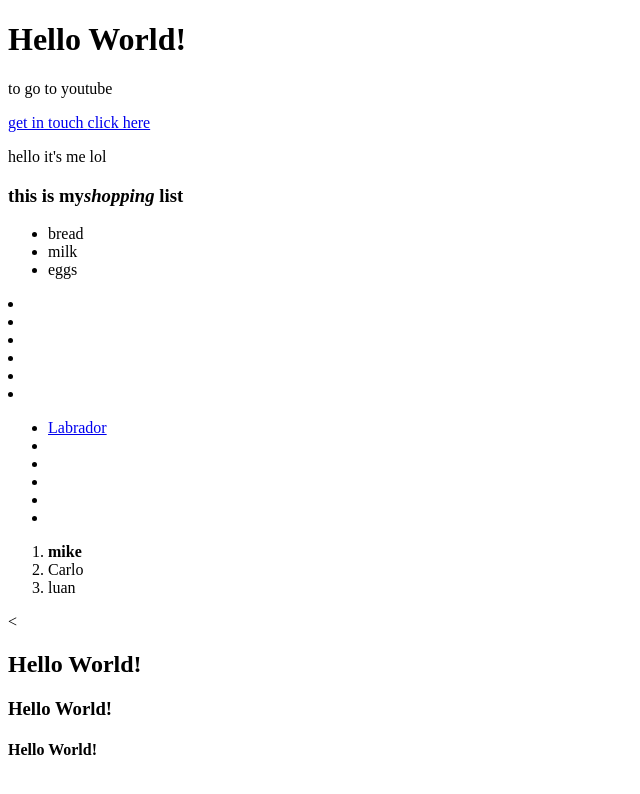
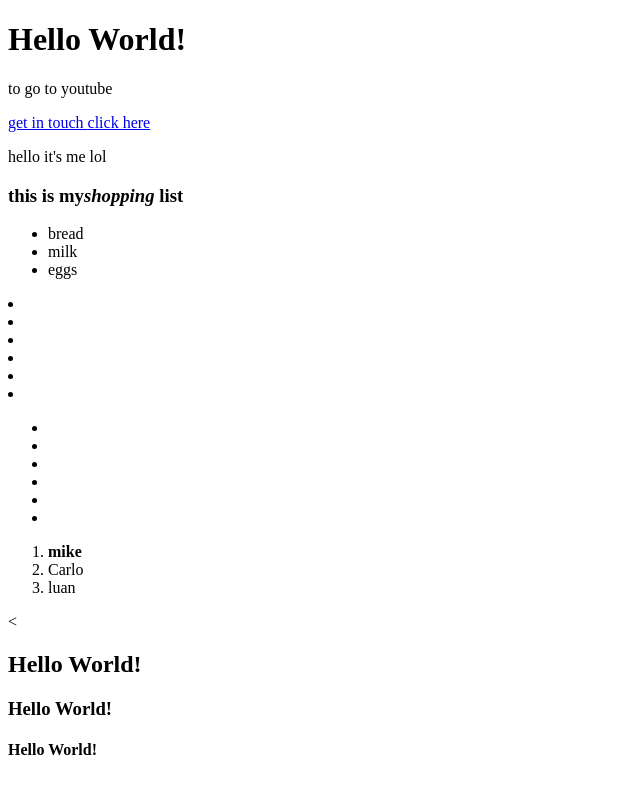
Before and after one commit to 231141/testrepo, a plain HTML site: page index.html in a window 1280 px wide. Shown: the whole page, without its empty margins (0-640 px from the left). Drawn offline with Linux system fonts and the light colour scheme.

Commit message:
Project Setup

```diff
--- a/index.html
+++ b/index.html
@@ -33,7 +33,7 @@
     <li></li>
 
     <ul>
-        <li><a href="pages/dogs.html">Labrador</a></li>
+        <li></li>
         <li></li>
         <li></li>
         <li></li>
```
